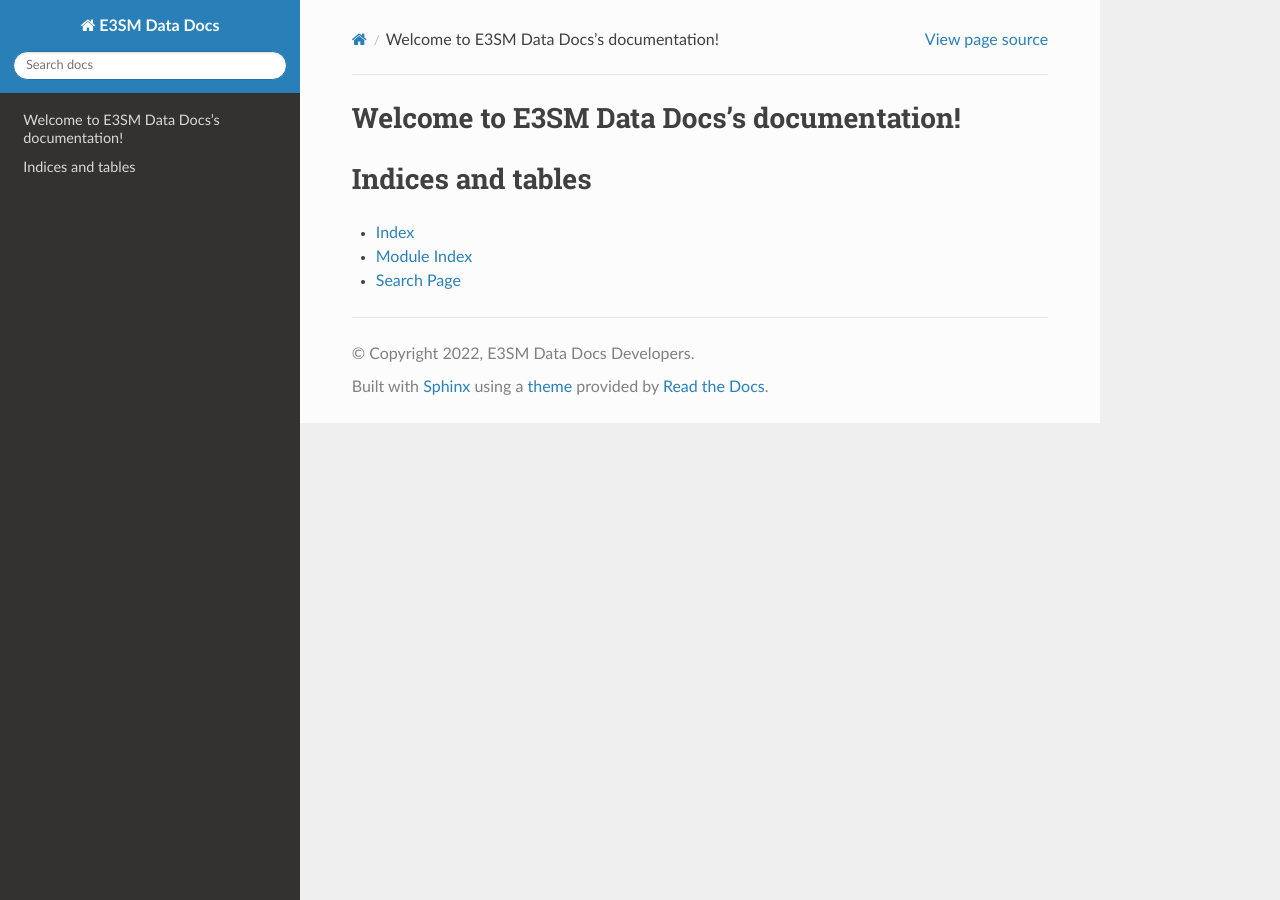
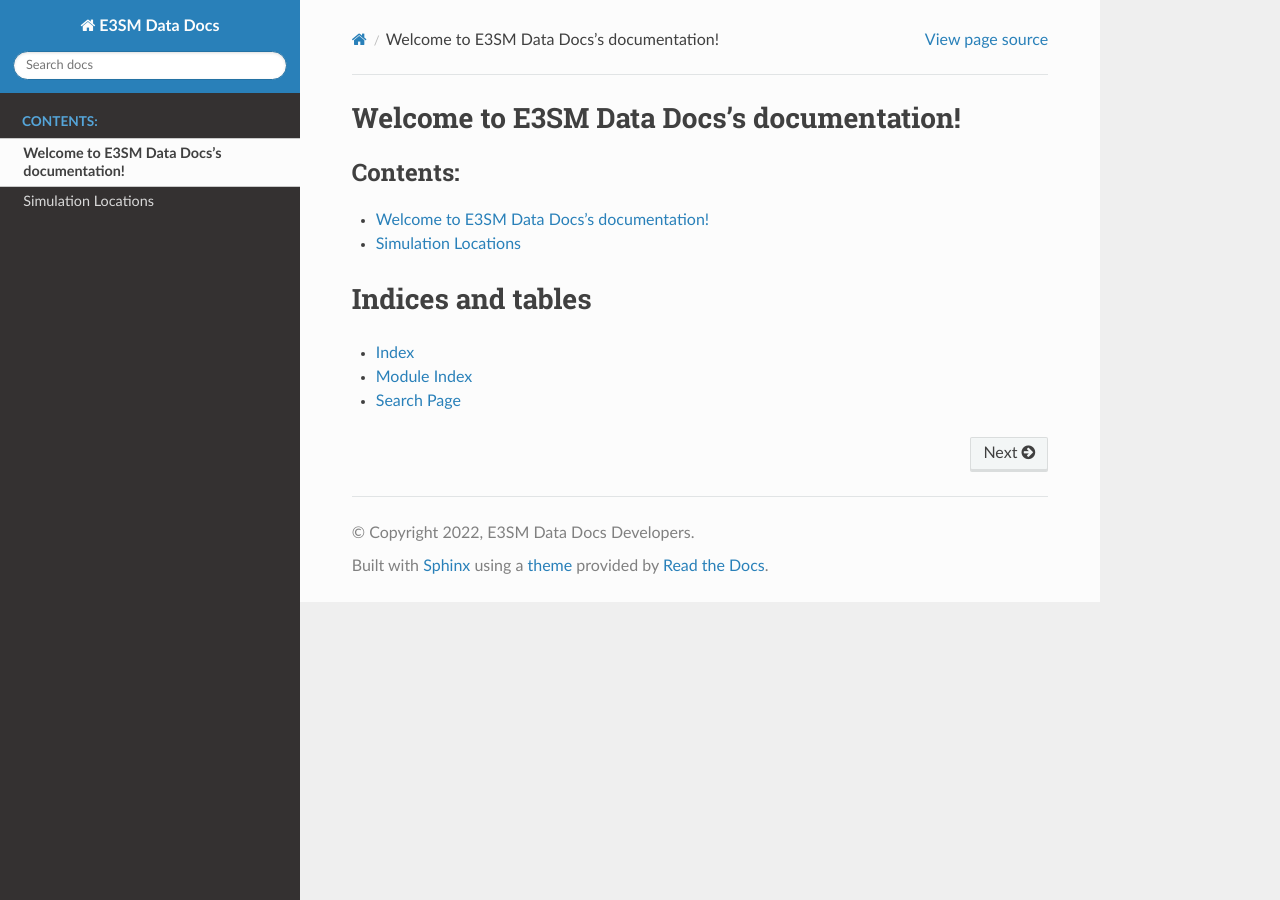
Before and after one commit to E3SM-Project/e3sm_data_docs, a Sphinx documentation site: the page built from docs/source/index.rst, in a window 1280 px wide. Built offline with Sphinx 7.4.7 and the Read the Docs theme 2.0.0, drawn with Linux system fonts in a browser that asks for light colours.

Commit message:
Simulation locations

```diff
--- a/docs/source/index.rst
+++ b/docs/source/index.rst
@@ -10,6 +10,8 @@ Welcome to E3SM Data Docs's documentation!
    :maxdepth: 2
    :caption: Contents:
 
+   self
+   simulation_locations
 
 
 Indices and tables
```
Also changed, not shown: docs/source/simulation_locations.rst (added, +22 -0 lines).
